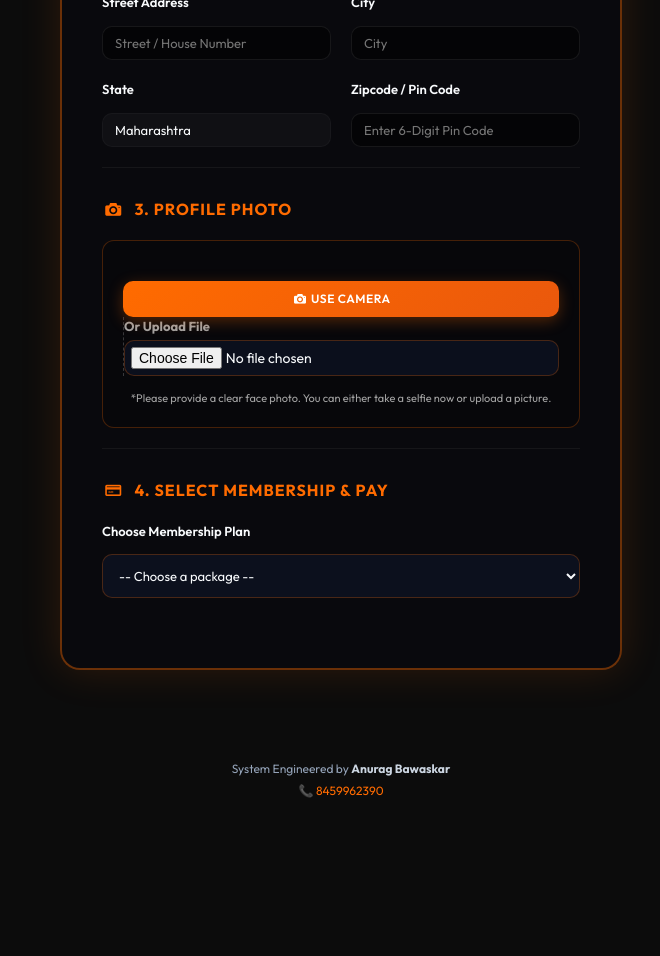
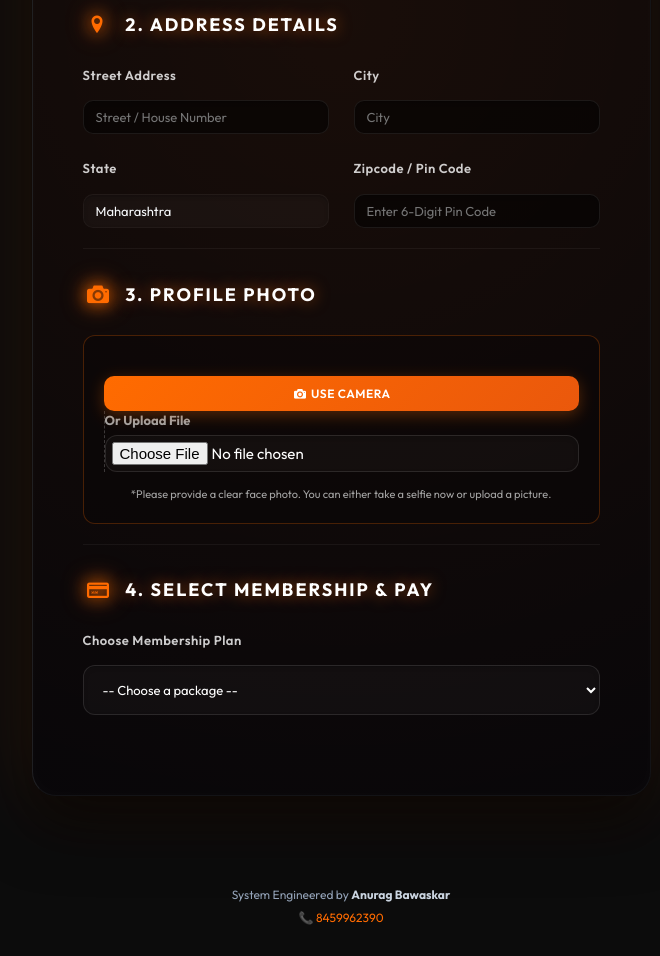
Before and after one commit to dyvt58pjyd-prog/Sudarshan_fitness_khamgaon, a PHP site: page /send/Files/register.php in a window 1280 px wide. Shown: the part 801-1757 px from the top of the page, without its empty margins (299-959 px from the left). Before the commit the page ends 1599 px from the top, so only its background shows below. Run offline with PHP 8.4, Linux system fonts and the light colour scheme; data that the repository does not hold is empty; some libraries are stand-ins or nearby versions.

Commit message:
Upgrade the entire pre-booking form container and inputs to match the futuristic living UI aesthetic

```diff
--- a/Files/register.php
+++ b/Files/register.php
@@ -380,14 +380,36 @@ if (isset($_POST['submit_registration'])) {
             z-index: -99;
         }
         .register-container {
-            max-width: 800px;
+            position: relative;
+            max-width: 850px;
             margin: 40px auto;
-            background: rgba(10, 10, 15, 0.85);
-            backdrop-filter: blur(20px);
-            border: 2px solid rgba(255, 107, 0, 0.4);
-            border-radius: 20px;
-            padding: 40px;
-            box-shadow: 0 0 40px rgba(255, 107, 0, 0.15);
+            background: rgba(5, 5, 10, 0.6);
+            backdrop-filter: blur(30px);
+            -webkit-backdrop-filter: blur(30px);
+            border: 1px solid rgba(255, 255, 255, 0.05);
+            border-top: 1px solid rgba(255, 255, 255, 0.2);
+            border-left: 1px solid rgba(255, 255, 255, 0.1);
+            border-radius: 24px;
+            padding: 50px;
+            box-shadow:
+                0 30px 60px rgba(0, 0, 0, 0.6),
+                0 0 80px rgba(255, 107, 0, 0.15),
+                inset 0 0 20px rgba(255, 255, 255, 0.02);
+            overflow: hidden;
+        }
+
+        /* Subtle ambient glow behind the form */
+        .register-container::before {
+            content: '';
+            position: absolute;
+            top: -50%;
+            left: -50%;
+            width: 200%;
+            height: 200%;
+            background: radial-gradient(circle at 50% 50%, rgba(255, 107, 0, 0.08), transparent 60%);
+            animation: pulseOpacity 6s infinite alternate;
+            z-index: -1;
+            pointer-events: none;
         }
         .form-section {
             margin-bottom: 30px;
@@ -399,51 +421,64 @@ if (isset($_POST['submit_registration'])) {
             padding-bottom: 0;
         }
         .form-section-title {
-            color: var(--accent-primary);
-            font-size: 16px;
-            font-weight: 700;
-            margin-bottom: 20px;
+            color: #ffffff;
+            font-size: 18px;
+            font-weight: 800;
+            margin-bottom: 25px;
             text-transform: uppercase;
-            letter-spacing: 1px;
+            letter-spacing: 2px;
             display: flex;
             align-items: center;
-            gap: 10px;
+            gap: 12px;
+            text-shadow: 0 0 15px rgba(255, 107, 0, 0.6);
+        }
+        .form-section-title i {
+            color: var(--accent-primary);
+            font-size: 22px;
+            filter: drop-shadow(0 0 10px rgba(255, 107, 0, 0.8));
         }
         .form-grid {
             display: grid;
             grid-template-columns: 1fr 1fr;
-            gap: 20px;
+            gap: 25px;
         }
         @media (max-width: 768px) {
             .form-grid {
                 grid-template-columns: 1fr;
             }
+            .register-container { padding: 30px 20px; }
         }
         .form-group-premium {
             display: flex;
             flex-direction: column;
-            gap: 8px;
+            gap: 10px;
         }
         .form-group-premium label {
-            color: var(--text-main);
+            color: rgba(255, 255, 255, 0.8);
             font-weight: 600;
             font-size: 13px;
+            letter-spacing: 0.5px;
         }
         .form-control-premium {
-            background: rgba(15, 23, 42, 0.6) !important;
-            border: 1px solid var(--glass-border) !important;
-            border-radius: 10px !important;
-            color: var(--text-main) !important;
-            padding: 12px !important;
+            background: rgba(255, 255, 255, 0.03) !important;
+            border: 1px solid rgba(255, 255, 255, 0.1) !important;
+            border-radius: 12px !important;
+            color: #ffffff !important;
+            padding: 15px !important;
             width: 100%;
             box-sizing: border-box;
-            font-size: 14px;
-            transition: all 0.2s;
+            font-size: 15px;
+            transition: all 0.3s cubic-bezier(0.25, 0.8, 0.25, 1);
+            box-shadow: inset 0 2px 4px rgba(0,0,0,0.2);
         }
         .form-control-premium:focus {
-            border-color: var(--accent-primary) !important;
-            box-shadow: 0 0 0 3px rgba(255, 107, 0, 0.2) !important;
+            background: rgba(255, 255, 255, 0.05) !important;
+            border-color: rgba(255, 107, 0, 0.5) !important;
+            box-shadow:
+                0 0 0 4px rgba(255, 107, 0, 0.15),
+                inset 0 2px 4px rgba(0,0,0,0.2) !important;
             outline: none;
+            transform: translateY(-2px);
         }
         .qr-section {
             text-align: center;
```
